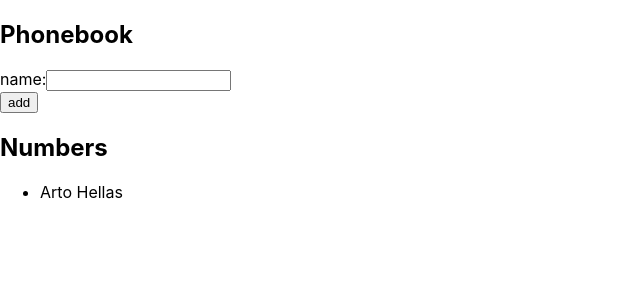
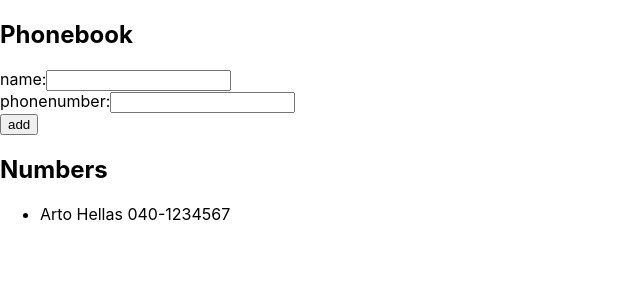
Before and after one commit to hanranti/Fullstack_2019_kesa, a React (Create React App) app in the folder tehtava2.6/: page / in a window 1280 px wide. Shown: the top 300 px of the page, without its empty margins (0-640 px from the left). Built offline with nearby package versions, Linux system fonts and the light colour scheme.

Commit message:
tehtava2.8

```diff
--- a/tehtava2.6/src/App.js
+++ b/tehtava2.6/src/App.js
@@ -2,15 +2,16 @@ import React, { useState } from 'react'
 
 const App = () => {
   const [persons, setPersons] = useState([
-    { name: 'Arto Hellas' }
+    { name: 'Arto Hellas', phoneNumber: '040-1234567' }
   ])
   const [newName, setNewName] = useState('')
+  const [newPhoneNumber, setNewPhoneNumber] = useState('')
 
   const addPerson = (event) => {
     const addOrAlert = (persons.some(person => person.name === newName)
       ? () => alert(`${newName} is already added to phonebook`)
       : () => {
-        setPersons(persons.concat({ name: newName }))
+        setPersons(persons.concat({ name: newName, phoneNumber: newPhoneNumber }))
         setNewName('')
       }
     )
@@ -21,6 +22,10 @@ const App = () => {
 
   const handleNameChange = (event) => {
     setNewName(event.target.value)
+  }
+
+  const handlePhoneNumberChange = (event) => {
+    setNewPhoneNumber(event.target.value)
   }
 
   return (
@@ -35,13 +40,20 @@ const App = () => {
           />
         </div>
         <div>
+          phonenumber:
+          <input
+            value={newPhoneNumber}
+            onChange={handlePhoneNumberChange}
+          />
+        </div>
+        <div>
           <button type="submit">add</button>
         </div>
       </form>
       <h2>Numbers</h2>
       <div>
         <ul>
-          {persons.map(person => (<li key={person.name}>{person.name}</li>))}
+          {persons.map(person => (<li key={person.name}>{person.name} {person.phoneNumber}</li>))}
         </ul>
       </div>
     </div>
```
